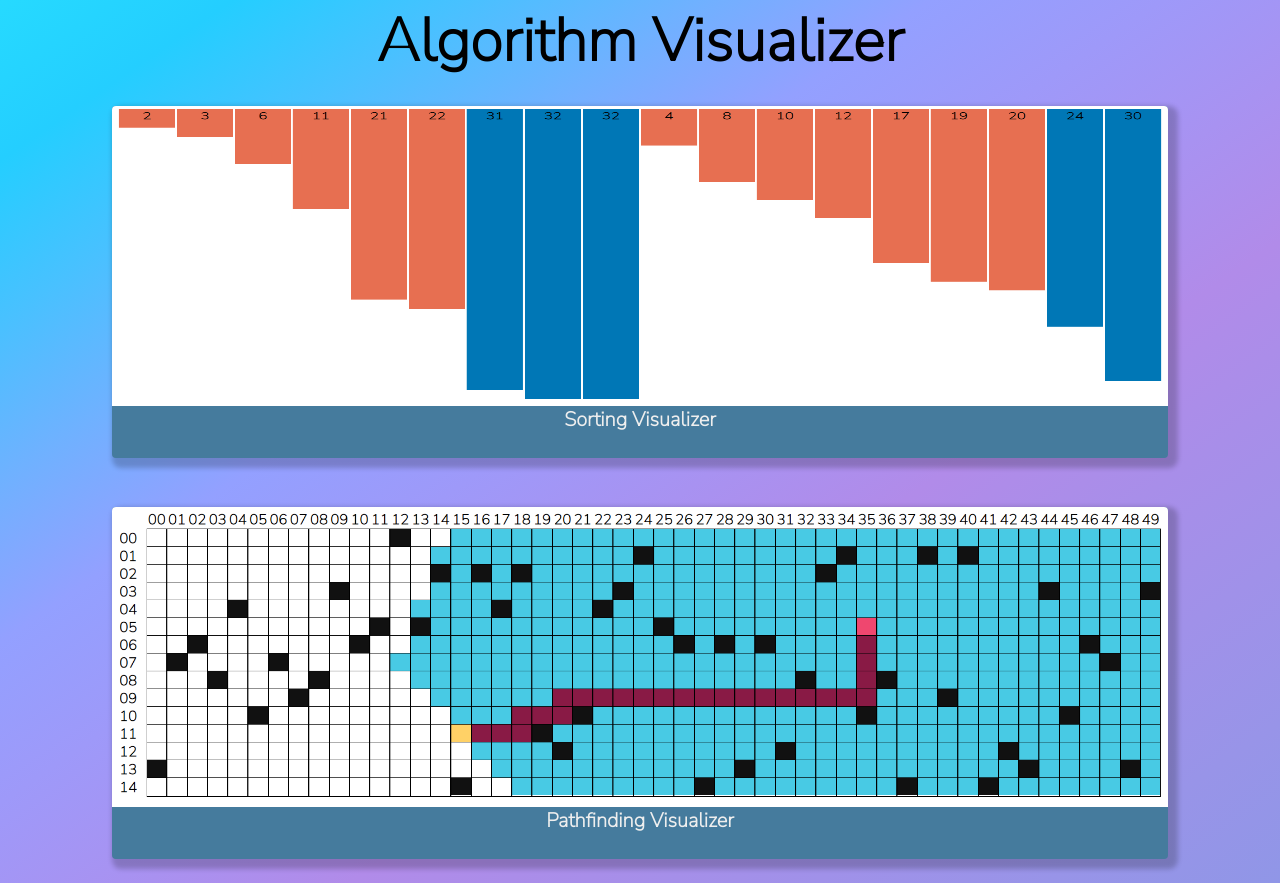
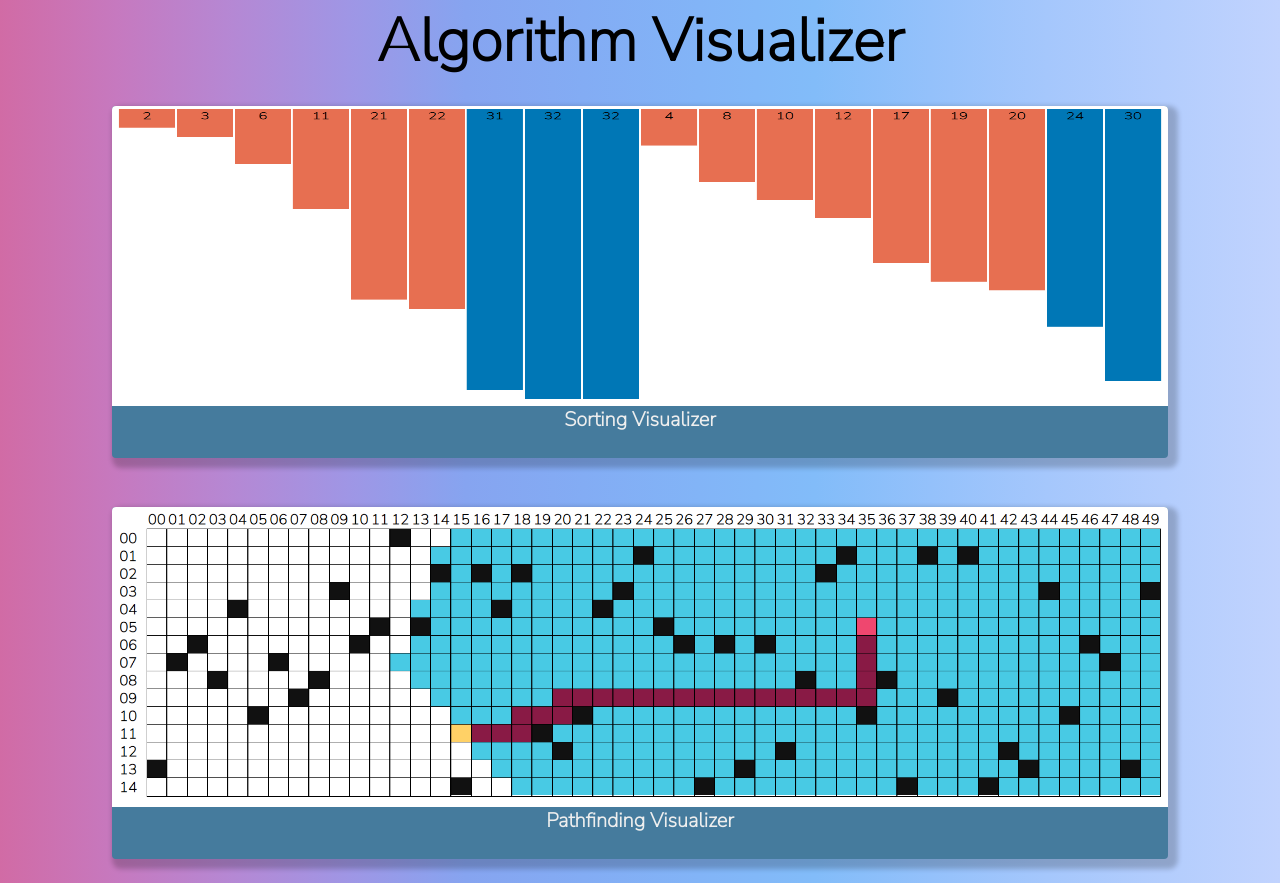
Before and after one commit to Avinash1506/Algorithm-Visualizer, an Angular app: page /home in a window 1280 px wide. Built offline with nearby package versions, Linux system fonts and the light colour scheme; a web font is replaced by a local one.

Commit message:
modified home page

```diff
--- a/src/app/home/home.component.css
+++ b/src/app/home/home.component.css
@@ -1,5 +1,4 @@
 .mat-card {
-    /* background-image: linear-gradient(to right top, #6bb1d1, #70b4d5, #75b7da, #7ab9de, #7fbce2, #7dc2e8, #7ac9ee, #77cff3, #6bdaf8, #61e6fb, #5cf1fa, #5ffbf6); */
     background-color: #457b9d;
     color: #eeeeee;
     width:80%;
@@ -15,7 +14,6 @@
 }
 
 .center {
-    /* color: #f7f7f7; */
     color: black;
     text-align:center;
     font-size: 60px;
@@ -33,12 +31,5 @@ img{
 
 .body{
     min-height:100%;
-    /* background-image: linear-gradient(to right bottom, #457b9d, #7389b0, #9c98bd, #bfa8c7, #ddbbcf, #e6c6db, #eed2e8, #f7ddf4, #e9e4ff, #d6edff, #c6f5ff, #c1fcff); */
-    /* background-image: linear-gradient(160deg, #757bc8 50%, #dee2ff 50%); */
-    /* background-image: linear-gradient(160deg, #757bc8 50%, #62b6cb 50%); */
-    /* background-image: linear-gradient(to left bottom, #d7e3fc 60%, #62b6cb 40%); */
-    /* background-image: linear-gradient(to right, #d16ba5, #c777b9, #ba83ca, #aa8fd8, #9a9ae1, #8aa7ec, #79b3f4, #69bff8, #52cffe, #41dfff, #46eefa, #5ffbf1); */
-    /* background-image: linear-gradient(to right, #26daff, #24ceff, #48c1ff, #6fb1ff, #93a0ff, #7ba6ff, #61abff, #43afff, #00c5fb, #00d5e2, #2ce1bb, #90e794); */
-    background-image: linear-gradient(to right bottom, #26daff, #24ceff, #48c1ff, #6fb1ff, #93a0ff, #9e99f9, #a892f1, #b18be9, #a88ee9, #a091e9, #9894e8, #9096e7);
-    /* background-image: linear-gradient(35deg, #62b6cb 33%, #dee2ff 33%, ); */
+    background-image: linear-gradient(to right, #d16ba5, #c679bf, #b588d4, #9f96e5, #86a4f0, #83acf4, #82b4f7, #82bcf9, #94c1fb, #a5c7fc, #b3cdfd, #c1d3fe);
 }
--- a/src/app/home/home.component.html
+++ b/src/app/home/home.component.html
@@ -3,20 +3,16 @@
 
     <mat-grid-list cols="1" rowHeight="400">
         <mat-grid-tile>
-            <!-- <a > -->
             <mat-card routerLink="/sorting-visualizer" class="card">
                 <img mat-card-image src="assets/images/Merge Sort New1.png" alt="Sorting Visualizer" height="300">
                 <mat-card-content><div class="card-text">Sorting Visualizer</div></mat-card-content>
             </mat-card>
-            <!-- </a> -->
         </mat-grid-tile>
         <mat-grid-tile>
-            <!-- <a > -->
             <mat-card routerLink="/pathfinding-visualizer" class="card">
                 <img mat-card-image src="assets/images/BFS.png" alt="Pathfinding Visualizer" height="300">
                 <mat-card-content><div class="card-text">Pathfinding Visualizer</div></mat-card-content>
             </mat-card>
-            <!-- </a> -->
         </mat-grid-tile>
     </mat-grid-list>
 </div>
```
